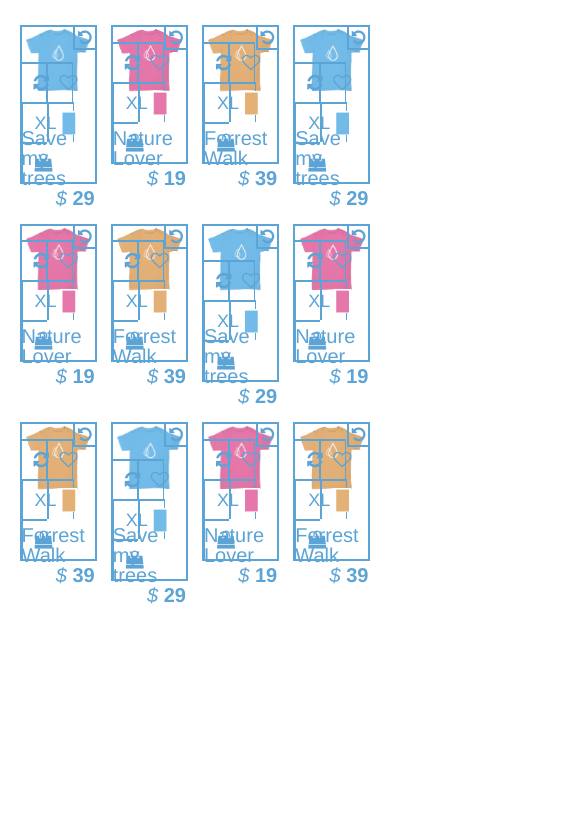
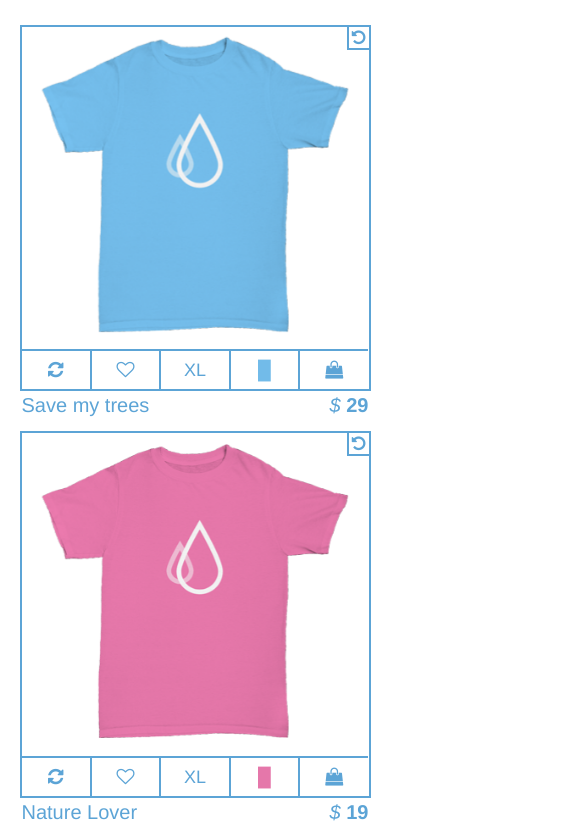
Before and after one commit to andrewtoups/sassShirtShop, a plain HTML site: page index.html in a window 390 px wide. Shown: the top 835 px of the page, 585 px wide, since content can reach past the window. Drawn offline with Linux system fonts and the light colour scheme.

Commit message:
added responsive design

```diff
--- /dev/null
+++ b/styles/main.css
@@ -0,0 +1,23 @@
+/*
+Errno::ENOENT: No such file or directory - main.scss
+
+Backtrace:
+/Library/Ruby/Gems/2.0.0/gems/sass-3.4.22/lib/sass/plugin/compiler.rb:484:in `read'
+/Library/Ruby/Gems/2.0.0/gems/sass-3.4.22/lib/sass/plugin/compiler.rb:484:in `update_stylesheet'
+/Library/Ruby/Gems/2.0.0/gems/sass-3.4.22/lib/sass/plugin/compiler.rb:215:in `block in update_stylesheets'
+/Library/Ruby/Gems/2.0.0/gems/sass-3.4.22/lib/sass/plugin/compiler.rb:209:in `each'
+/Library/Ruby/Gems/2.0.0/gems/sass-3.4.22/lib/sass/plugin/compiler.rb:209:in `update_stylesheets'
+/Library/Ruby/Gems/2.0.0/gems/sass-3.4.22/lib/sass/plugin/compiler.rb:294:in `watch'
+/Library/Ruby/Gems/2.0.0/gems/sass-3.4.22/lib/sass/plugin.rb:109:in `method_missing'
+/Library/Ruby/Gems/2.0.0/gems/sass-3.4.22/lib/sass/exec/sass_scss.rb:360:in `watch_or_update'
+/Library/Ruby/Gems/2.0.0/gems/sass-3.4.22/lib/sass/exec/sass_scss.rb:51:in `process_result'
+/Library/Ruby/Gems/2.0.0/gems/sass-3.4.22/lib/sass/exec/base.rb:52:in `parse'
+/Library/Ruby/Gems/2.0.0/gems/sass-3.4.22/lib/sass/exec/base.rb:19:in `parse!'
+/Library/Ruby/Gems/2.0.0/gems/sass-3.4.22/bin/sass:13:in `<top (required)>'
+/usr/bin/sass:23:in `load'
+/usr/bin/sass:23:in `<main>'
+*/
+body:before {
+  white-space: pre;
+  font-family: monospace;
+  content: "Errno::ENOENT: No such file or directory - main.scss"; }
--- a/styles/partials/_mixins.scss
+++ b/styles/partials/_mixins.scss
@@ -1,3 +1,27 @@
 @mixin borders(){
   border: solid 2px $menucolor;
 }
+
+@mixin tiny-screen {
+  @media only screen and (max-width: #{$limit-width}) {
+    @content;
+  }
+}
+
+@mixin mobile {
+  @media only screen and (min-width: #{$limit-width}) and (max-width: #{$tablet-width - 1px}) {
+    @content;
+  }
+}
+
+@mixin tablet {
+  @media only screen and (min-width: #{$tablet-width}) and (max-width: #{$desktop-width - 1px}) {
+    @content;
+  }
+}
+
+@mixin desktop {
+  @media only screen and (min-width: #{$desktop-width}) {
+    @content;
+  }
+}
--- a/styles/partials/_variables.scss
+++ b/styles/partials/_variables.scss
@@ -1,9 +1,13 @@
+
+
 // COLORS:
-
 $menucolor: #5ca4d6;
 $blue: #72bbe9;
 $pink: #e577aa;
 $yellow: #e3b076;
 $green: #78adc3;
 
-$tablet: "(min-width: 600) and (max-width: 1200)"
+// SCREEN WIDTHS:
+$tablet-width: 768px;
+$desktop-width: 1024px;
+$limit-width: 530px;
--- a/styles/styles.scss
+++ b/styles/styles.scss
@@ -6,16 +6,42 @@
 @import "partials/sub-menu";
 
 .shirt-shop {
-    width: 90%;
-    margin: 25px 5% auto;
+
+    // @include desktop {
+      width: 90%;
+      margin: 25px 5% auto;
+    // }
 
     .shirt-viewer {
         @include borders();
-        width: 22%;
-        margin: 0 4% 40px 0;
 
-        &:nth-child(4n) {
+        @include desktop {
+          width: 22%;
+          margin: 0 4% 40px 0;
+          &:nth-child(4n) {
             margin-right: 0;
+          }
+        }
+
+        @include tablet {
+          width: 32%;
+          margin: 0 2% 40px 0;
+          &:nth-child(3n) {
+            margin-right: 0;
+          }
+        }
+
+        @include mobile {
+          width: 48%;
+          margin: 0 4% 40px 0;
+          &:nth-child(2n) {
+            margin-right: 0;
+          }
+        }
+
+        @include tiny-screen {
+          width: 100%;
+          margin: 0 0 40px 0;
         }
 
         position: relative;
```
Also changed, not shown: styles/styles.css, 1 other file.
